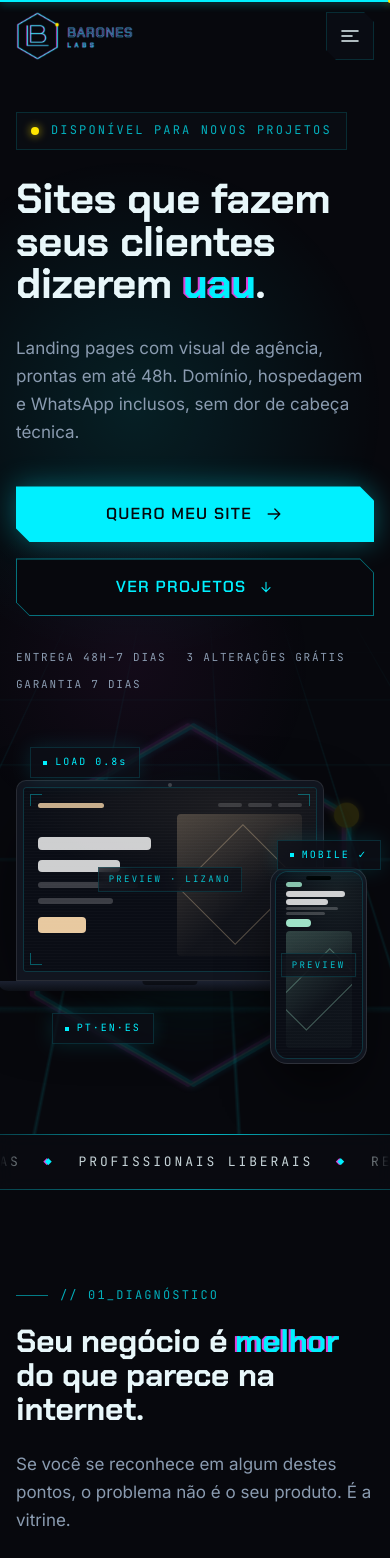
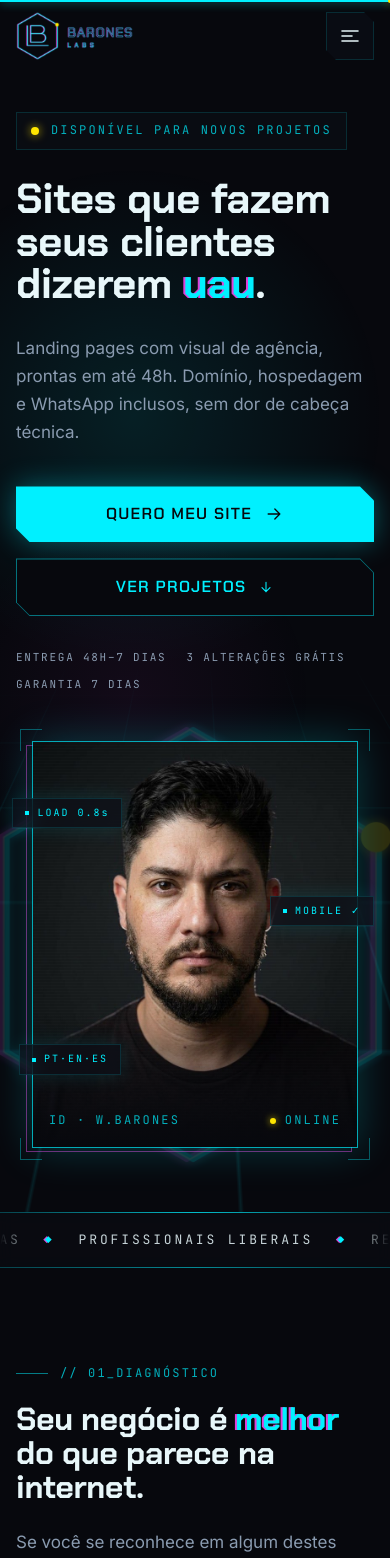
Before and after one commit to wesleybarones/BaronesLabs, a React (Vite) app: page / in a window 390 px wide. Shown: the top 1558 px of the page. Built offline with nearby package versions, Linux system fonts and the light colour scheme.

Commit message:
Hero com avatar do Wesley no lugar dos mockups
Usa src/assets/wesley-avatar.webp quando existir e cai na foto padrão enquanto isso.

Co-Authored-By: Claude Opus 5.5 <noreply@anthropic.com>
Claude-Session: https://claude.ai/code/session_018PjCqyED85UWi3iHtuxwaw

```diff
--- a/src/i18n/translations.js
+++ b/src/i18n/translations.js
@@ -45,6 +45,7 @@ const pt = {
     chips: ['LOAD 0.8s', 'MOBILE ✓', 'PT·EN·ES'],
     coords: 'LAT −22.90 · LON −43.17',
     scroll: 'role',
+    avatarAlt: 'Wesley Barones com óculos futurista; no reflexo das lentes, um notebook mostra a seção de pacotes deste site',
   },
   marquee: [
     'Landing pages',
@@ -333,6 +334,7 @@ const en = {
     chips: ['LOAD 0.8s', 'MOBILE ✓', 'PT·EN·ES'],
     coords: 'LAT −22.90 · LON −43.17',
     scroll: 'scroll',
+    avatarAlt: "Wesley Barones wearing futuristic glasses; the lenses reflect a laptop showing this site's packages section",
   },
   marquee: [
     'Landing pages',
@@ -620,6 +622,7 @@ const es = {
     chips: ['LOAD 0.8s', 'MOBILE ✓', 'PT·EN·ES'],
     coords: 'LAT −22.90 · LON −43.17',
     scroll: 'desliza',
+    avatarAlt: 'Wesley Barones con lentes futuristas; en el reflejo, una laptop muestra la sección de paquetes de este sitio',
   },
   marquee: [
     'Landing pages',
--- a/src/sections/Hero.jsx
+++ b/src/sections/Hero.jsx
@@ -4,11 +4,15 @@ import { useLang } from '../i18n/LangContext'
 import { scrollToId, useApp } from '../lib/AppContext'
 import { useFinePointer, useIsDesktop, useReducedMotion } from '../lib/hooks'
 import { EASE } from '../lib/motion'
-import { PROJECTS, waLink } from '../config'
+import { waLink } from '../config'
 import RevealHeading from '../components/ui/RevealHeading'
 import Button from '../components/ui/Button'
 import { LogoSymbol } from '../components/Logo'
-import { Laptop, Phone } from '../components/Mockups'
+import { ABOUT_PHOTO } from '../config'
+
+// Avatar do hero: usa src/assets/wesley-avatar.webp quando existir; senão, cai na foto padrão.
+const avatarFiles = import.meta.glob('../assets/wesley-avatar.webp', { eager: true, import: 'default' })
+const AVATAR = Object.values(avatarFiles)[0] ?? ABOUT_PHOTO
 import { IconArrow, IconArrowDown } from '../components/Icons'
 import HudCorners from '../components/ui/HudCorners'
 
@@ -60,8 +64,6 @@ export default function Hero() {
   const hexRot = useTransform(scrollYProgress, [0, 1], [0, reduce ? 0 : 40])
 
   const show = ready
-  const lap = PROJECTS[0]
-  const pho = PROJECTS[1] ?? PROJECTS[0]
 
   return (
     <section
@@ -163,37 +165,64 @@ export default function Hero() {
 
         {/* VISUAL */}
         <motion.div
-          className="relative mx-auto w-full max-w-[520px] lg:col-span-5 lg:max-w-none"
+          className="relative mx-auto w-full max-w-[420px] px-4 sm:max-w-[480px] lg:col-span-5 lg:max-w-none lg:px-6"
           style={{ y: mockY }}
           initial={{ opacity: 0, scale: 0.94, filter: 'blur(14px)' }}
           animate={show ? { opacity: 1, scale: 1, filter: 'blur(0px)' } : {}}
           transition={{ duration: 1.1, ease: EASE, delay: 0.75 }}
         >
-          <div className="relative aspect-[1/0.92]">
-            {/* hex watermark */}
+          <div className="relative mx-auto aspect-[4/5] w-full max-w-[560px]">
+            {/* hex watermark (depth 1) */}
             <motion.div
               aria-hidden
-              className="absolute inset-[-8%] opacity-[0.13]"
+              className="absolute inset-[-14%] opacity-[0.16]"
               style={{ x: d1x, y: d1y, rotate: hexRot }}
             >
               <LogoSymbol className="h-full w-full" />
             </motion.div>
-            <div aria-hidden className="absolute inset-[10%] rounded-full bg-[radial-gradient(circle,rgba(0,240,255,0.22),transparent_65%)] blur-2xl" />
+            <div aria-hidden className="absolute inset-[8%] rounded-full bg-[radial-gradient(circle,rgba(0,240,255,0.20),transparent_65%)] blur-2xl" />
 
-            <motion.div className="absolute left-0 top-[12%] w-[86%]" style={{ x: d2x, y: d2y }}>
-              <Laptop accent={lap.accent} name={lap.name} label={t.portfolio.preview} src={lap.desktop} alt={lap.name} />
-            </motion.div>
-            <motion.div className="absolute bottom-[2%] right-[2%] w-[27%]" style={{ x: d3x, y: d3y }}>
-              <Phone accent={pho.accent} name={pho.name} label={t.portfolio.preview} src={pho.mobile} alt={pho.name} />
-            </motion.div>
+            {/* avatar (depth 2) */}
+            <motion.figure className="group absolute inset-0" style={{ x: d2x, y: d2y }}>
+              <div aria-hidden className="absolute inset-0 translate-x-[-6px] translate-y-[4px] border border-magenta/50" />
+              <div className="relative h-full w-full overflow-hidden border border-cyan/70 shadow-[0_0_40px_rgba(0,240,255,0.22)]">
+                <img
+                  src={AVATAR}
+                  alt={t.hero.avatarAlt}
+                  className="h-full w-full object-cover object-[50%_30%]"
+                  fetchpriority="high"
+                  decoding="async"
+                />
+                {/* lens scan: a thin cyan line sweeps the glasses every few seconds */}
+                {!reduce && (
+                  <motion.span
+                    aria-hidden
+                    className="absolute inset-x-0 h-[2px] bg-cyan/70 shadow-[0_0_14px_#00F0FF] mix-blend-screen"
+                    initial={{ top: '0%', opacity: 0 }}
+                    animate={{ top: ['8%', '92%'], opacity: [0, 0.9, 0.9, 0] }}
+                    transition={{ duration: 2.4, repeat: Infinity, repeatDelay: 4.5, ease: 'easeInOut', delay: 2 }}
+                  />
+                )}
+                <div aria-hidden className="bg-scanlines pointer-events-none absolute inset-0 opacity-40" />
+                <div aria-hidden className="pointer-events-none absolute inset-x-0 bottom-0 h-1/3 bg-gradient-to-t from-bg via-bg/50 to-transparent" />
+                <figcaption className="hud absolute bottom-4 left-4 right-4 flex items-center justify-between text-[10px] text-cyan/80">
+                  <span>ID · W.BARONES</span>
+                  <span className="flex items-center gap-2">
+                    <span className="live-dot scale-75" aria-hidden /> ONLINE
+                  </span>
+                </figcaption>
+              </div>
+              <HudCorners inset={-12} size={22} />
+            </motion.figure>
 
-            <Chip className="left-[4%] top-[2%]" style={{ x: d3x, y: d3y }}>
+            {/* floating HUD chips (depth 3) */}
+            <Chip className="-left-[6%] top-[14%]" style={{ x: d3x, y: d3y }}>
               {t.hero.chips[0]}
             </Chip>
-            <Chip className="right-[-2%] top-[30%]" style={{ x: d1x, y: d1y }}>
+            <Chip className="-right-[5%] top-[38%]" style={{ x: d1x, y: d1y }}>
               {t.hero.chips[1]}
             </Chip>
-            <Chip className="bottom-[8%] left-[10%]" style={{ x: d2x, y: d2y }}>
+            <Chip className="-left-[4%] bottom-[18%]" style={{ x: d2x, y: d2y }}>
               {t.hero.chips[2]}
             </Chip>
           </div>
```
